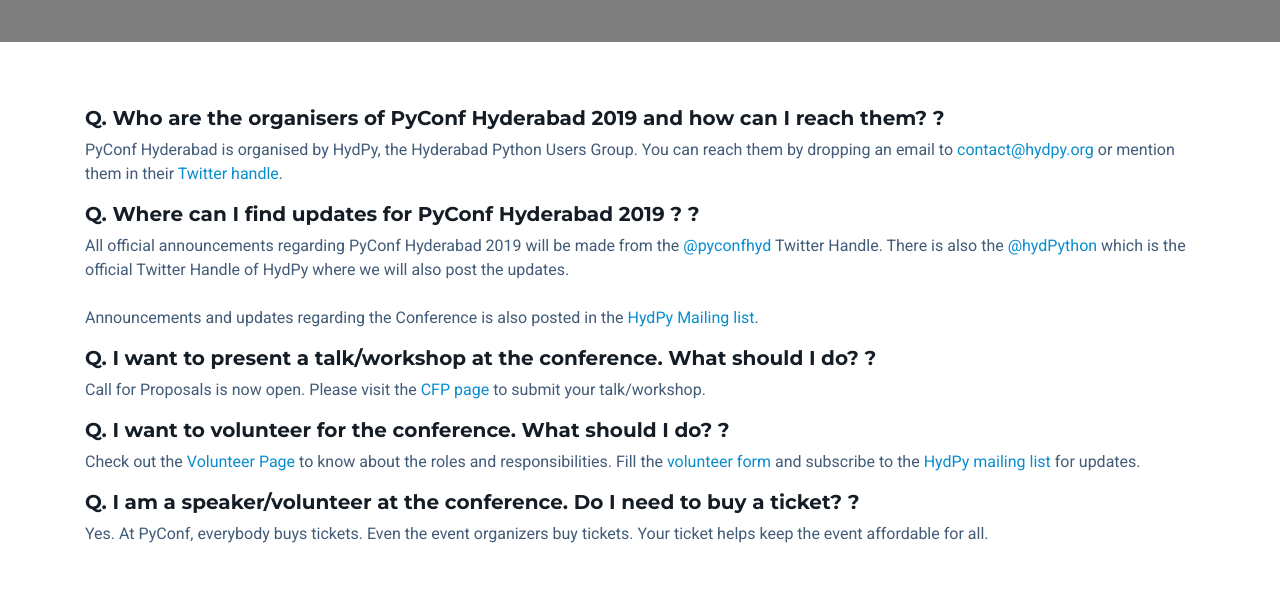
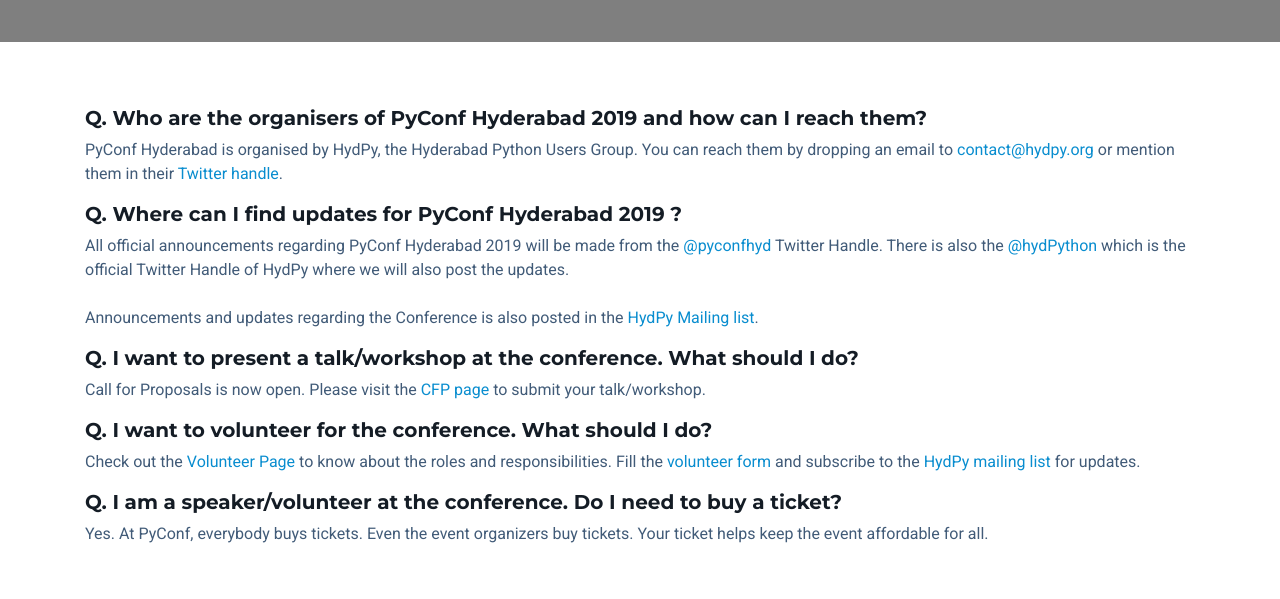
Before and after one commit to HydPy/hydpyconf2019, a Jekyll site: the page built from faq.md, in a window 1280 px wide and 1062 px high. Shown: the part 208-807 px from the top of the window. Built offline with Jekyll 4.4.1, drawn with Linux system fonts in a browser that asks for light colours; nearby versions of some CDN libraries.

Commit message:
removed  from template

```diff
--- a/faq.md
+++ b/faq.md
@@ -4,6 +4,6 @@
 ---
 
 {% for faqItem in site.data.faq %}
-##### Q. {{ faqItem.question}} ?
+##### Q. {{ faqItem.question}}
 {{ faqItem.answer }}
 {% endfor %}
```
